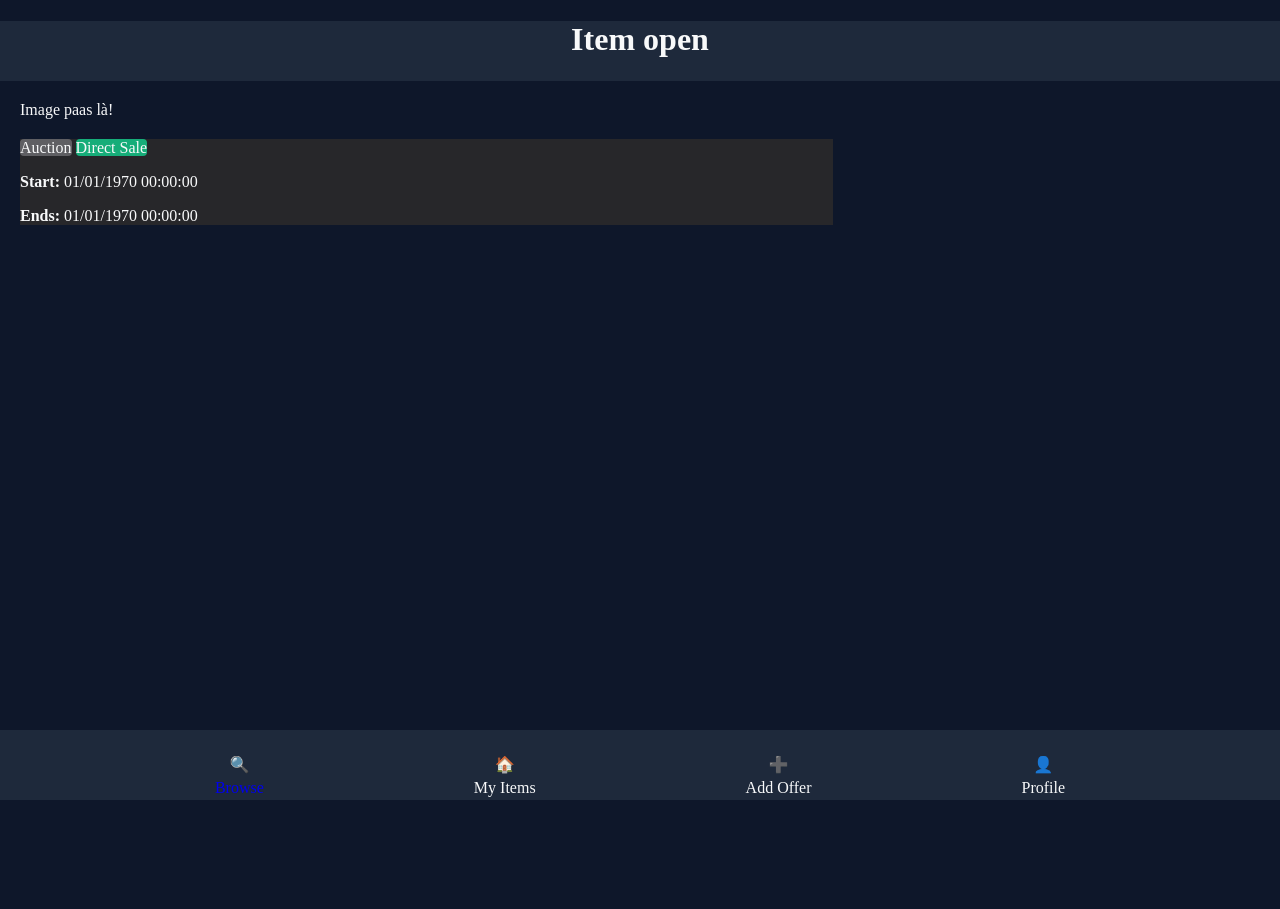
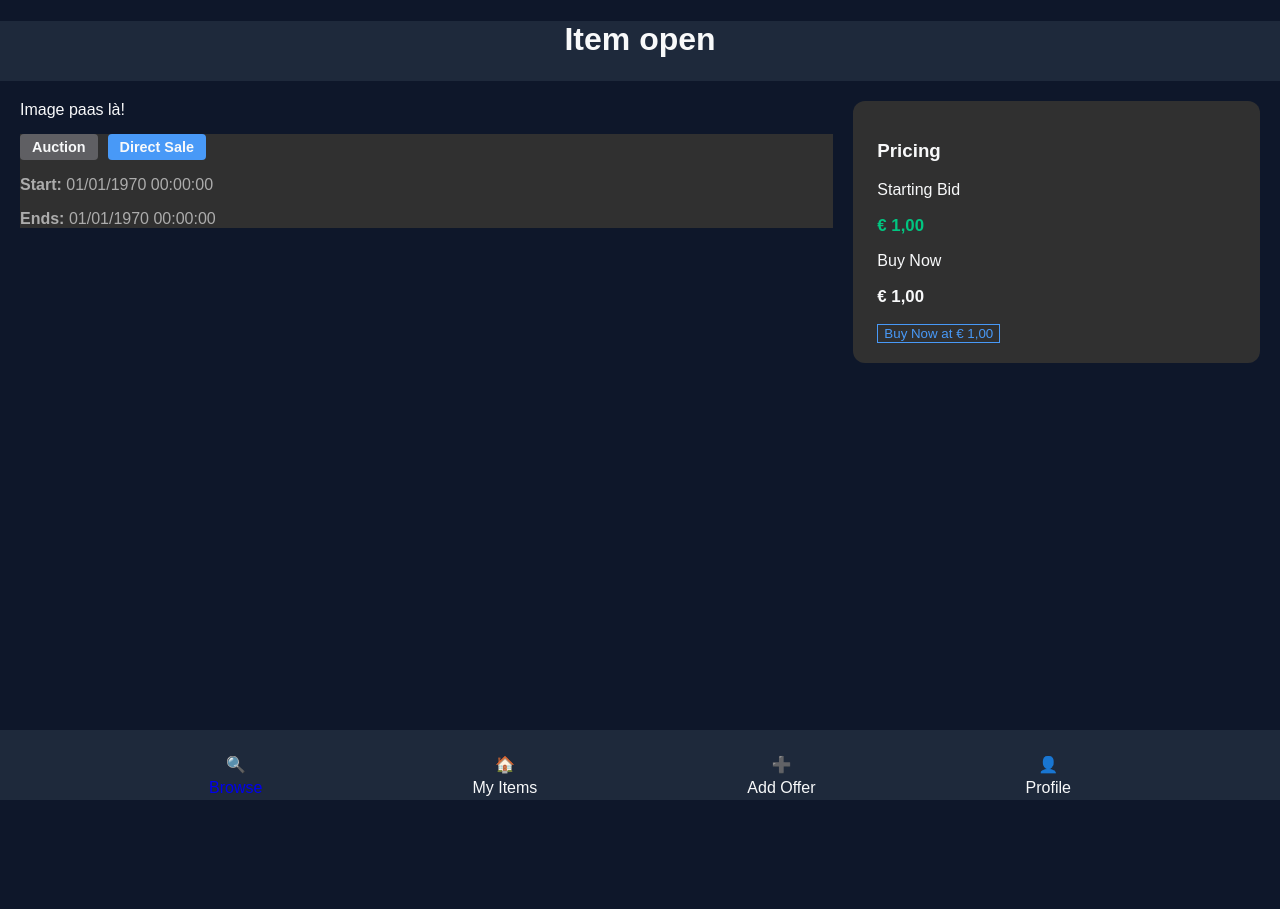
Before and after one commit to Loumana1/epayfc-auction-ajax-php, a PHP site: the page made by view/view_open_item.php in a window 1280 px wide. Before the commit the page ends 800 px from the top, so only its background shows below. Run offline with PHP 8.4, Linux system fonts and the light colour scheme; the template is opened without the code that fills it, so the values that code supplies are empty.

Commit message:
feat(open_item):implementation affichage dynamique des prix (Current Bid/Starting Bid) et refactoring CSS

```diff
--- a/css/styles.css
+++ b/css/styles.css
@@ -1,21 +1,24 @@
 :root {
---Background-grey: #27272Aff;
+--Background-grey: rgb(48, 48, 48);
 --Background-blue: #0E172Aff;
 --naBarv-blue: #1E293Bff;
 --Button-light-green: #16AD79ff;
 --Button-light-grey:  rgb(95, 95, 99);
+--Button-light-blue:  #4899F7ff;
 
 --text-white: #F8F9FAff;
 --text-blue: #4899F7ff;
---text-grey: #6C757Dff;
+--text-grey: rgb(172, 172, 172);
+--text-green:rgb(1, 198, 129);
 }
 
 body {
     background-color: var(--Background-blue);
+    font-family: Arial, Helvetica, sans-serif;
     color:var(--text-white);
     flex-direction: column;
-    min-height: 100vh;
-    padding-bottom: 80px;
+    min-height: 111vh;
+   margin-bottom: 50vh;
     margin: 0;
     padding: 0;
 }
@@ -56,7 +59,14 @@ header {
     border-radius: 8px;
 }
 
-/* --------------- Buttun Type de vent -------*/
+/* --------------- Bloc Description et Type de vent -------*/
+
+
+.item-details-section h2 {
+    margin: 0 0 10px 0;
+    font-size: 1.8em;
+}
+
 
 
 .item-details-section{
@@ -64,14 +74,27 @@ header {
 }
 
 .item-description {
+    color: var(--text-grey);
     margin: 10px 0;
     line-height: 1.6;
 }
+.item-dates {
+    color: var(--text-grey);
+}
+
+.button-type-of-sale{
+    display: flex;
+    gap: 10px;
+    margin: 15px 0;
+}
+
 
 .tag {
-    height: 10px;
+
+    padding: 5px 12px;
     border-radius: 4px;
-    font-size: 1em;
+    font-size: 0.9em;
+    font-weight: bold;
 
 }
 
@@ -80,19 +103,18 @@ header {
 }
 
 .direct-sale-tag {
-    background-color: var(--Button-light-green);
+    background-color: var(--Button-light-blue);
 }
 
-
-
-
- /* --------------- Images -------*/
+ /* --------------- Images  Additionnels --------------*/
  .additional-images-section {
     margin-top: 20px;
 }
 
 .additional-images-section h3 {
+    color: var(--text-grey);
     margin-bottom: 15px;
+    font-weight: 200;
 }
 
 .thumbnail-gallery {
@@ -111,30 +133,95 @@ header {
 }
 
 
+
+/*--------------------Bloc Pricing -----------------*/
+
+.pricing-section {
+    background-color: var(--Background-grey);
+    border-radius: 12px;
+    padding: 20px 24px;
+}
+
+.price-value,
+.price-value-current-bid {
+    font-weight: 600;
+    font-size: 1.05rem;
+}
+.price-value-current-bid {
+    color: var(--text-green);
+}
+
+.pricing-section .btn {
+    font-size: 15px;
+    width: 100%;
+    padding: 10px 0;
+    border-radius: 6px;
+    font-weight: 600;
+    cursor: pointer;
+    text-align: center;
+}
+
+
+.pricing-section .btn-place-bid {
+    margin-top: 4px;
+    margin-bottom: 2%;
+    border: none;
+    background: var(--Button-light-green);
+    color: var(--text-white);
+}
+
+.pricing-section .btn-buy-now {
+    border: 1px solid var(--text-blue);
+    background: transparent;
+    color: var(--text-blue);
+}
+
+.pricing-section .btn-place-bid:hover {
+    background: #2f8c62;
+}
+.pricing-section .btn-buy-now:hover {
+    background: rgba(150, 198, 238, 0.1);
+}
+
 /*------------------ Bloc seller info------------------*/
 .seller-section {
     background-color: var(--Background-grey);
     border-radius: 8px;
+    color: var(--text-grey);
+    padding: 16px 20px;
+    margin-top: 16px;
+}
+
+.seller-info {
+    display: flex;
+    align-items: center;
+    gap: 16px;
 }
 
 .seller-pic{
-    width: 60px;
-    height: 60px;
+    width: 50px;
+    height: 50px;
     border-radius: 50%;
     object-fit: cover;
 }
 
 .seller-pic.placeholder {
-    background-color: var(--Button-light-grey);
-    display: flex;
-    align-items: center;
-    justify-content: center;
-    font-size: 1.5em;
+    background-color: var(--Button-light-grey)
+}
+
+.seller-name {
+    margin: 0;
+    font-weight: bold;
+    color: var(--text-white);
 }
 
 
-
-
+.seller-status {
+    margin: 2px 0 0 0;
+    font-size: 0.9rem;
+    color: var(--text-grey);
+}
+/*------------------------Navigation bar--------------------*/
 .navBar {
     height: 40px;
     position: fixed;
--- a/model/ModelItems.php
+++ b/model/ModelItems.php
@@ -9,7 +9,7 @@ class ModelItems extends Model {
 
 
     //Choper info de l'item courant
-    public static function get_Item_By_Id(int $itemId): Item|false{   // à  remplace array par Item|false une fois que il aura la classe items
+    public static function get_Item_By_Id(int $itemId): Item|false{
         $query = self::execute("SELECT * FROM v_items_status WHERE id = :id", ['id' => $itemId]);
         $data = $query->fetch();
         if ($data === false) { // a remplacer $query->rowCount() == 0 ( lorsque il y aura class Items)
--- a/model/User.php
+++ b/model/User.php
@@ -1,4 +1,3 @@
-
 
 <?php
 class User {
--- a/view/view_open_item.php
+++ b/view/view_open_item.php
@@ -40,7 +40,6 @@
                         <?php endif; ?>
             </section>
 
-
                     <!-- Bloc item description section -->
             <section class="item-details-section" >
                         <h2><?= htmlspecialchars($item->get_Title()) ?></h2>
@@ -50,8 +49,8 @@
 
 
 
-                        <!--button type de vents section -status tag  -->
-                    <div>
+                        <!--button type de vents section -->
+                    <div class="button-type-of-sale">
 
                         <?php if ($item->get_Is_Auction()): ?>
                                 <span class="tag auction-sale-tag">Auction</span>
@@ -65,7 +64,7 @@
                     </div>
 
 
-                        <div>
+                        <div class="item-dates">
 
                             <p><strong>Start:</strong> <?= date('d/m/Y H:i:s',
                             strtotime($item->get_Created_At())) ?></p>
@@ -81,7 +80,7 @@
                <!-- bloc images additionnel -->
             <?php if (count($pictures) > 1): ?>
             <section class="additional-images-section">
-                <h3>Additional Images</h3>
+                <h3 class="additional-images-tittle">Additional Images</h3>
 
                 <div class="thumbnail-gallery">
 
@@ -95,8 +94,6 @@
 
                          >
              <?php endforeach; ?>
-
-
                 </div>
             </section>
             <?php endif; ?>
@@ -111,12 +108,67 @@
         <aside class="sidebar-content">
 
 
-                <!-- info Seller -->
+<!----- Box Pricing section ------------->
+
+ <section class="pricing-section">
+        <h3 class="pricing-title">Pricing</h3>
+
+                <!--- Prix ----->
+                <?php if ($item->has_bids ): ?>
+
+                    <div class="price-row">
+                        <label class="price-label" >Current Bid</label>
+                    <p class="price-value-current-bid">€ <?= number_format($item->get_Max_Bid(), 2, ',', '.') ?></p>
+                    </div>
+                <?php elseif($item->get_Is_Auction()): ?>
+
+
+                    <div  class="price-row">
+                        <label class="price-label">Starting Bid</label>
+                        <p class="price-value-current-bid">€ <?= number_format($item->get_Starting_Bid(), 2, ',', '.') ?></p>
+                    </div>
+                <?php endif; ?>
+
+                <?php if ($item->get_Buy_Now_Price()): ?>
+                    <div class="price-row">
+                        <label class="price-label">Buy Now</label>
+                        <p class="price-value">€ <?= number_format($item->get_Buy_Now_Price(), 2, ',', '.') ?></p>
+                    </div>
+                <?php endif; ?>
+
+
+                <!-- Formulmaire  BId-->
+                 <!-- if ($isOpen && !$isOwner && $currentUser)-->
+                <?php if ($isOpen && $item->get_Is_Auction()): ?>
+
+                        <form class="bid-form" >
+
+                            <div class="bid-input-group">
+                                <span >€</span>
+                                <input type="number" required>
+
+                            </div>
+                            <button type="submit" class="btn-place-bid">Place Bid</button>
+                        </form>
+          <?php endif; ?>
+                              <?php if ($item->get_Buy_Now_Price()): ?>
+
+                            <button type="submit" class="btn-buy-now">
+                                Buy Now at € <?= number_format($item->get_Buy_Now_Price(), 2, ',', '.') ?>
+                            </button>
+
+                    <?php endif; ?>
+</section>
+
+
+
+
+                <!-- Box info Seller -->
 
 
                      <!--------------------------------------->
                     <!-- A faire
-                    -Placehorde rond, qd pas d'image
+
 
                     -->
                     <!---------------------------------------->
@@ -124,20 +176,22 @@
 
             <?php if ($seller): ?>
             <section class="seller-section">
-                <h4>Seller</h4>
-                <div >
+                <h3>Seller Information</h3>
+                <div class="seller-info" >
                     <?php if ($seller->picture_path): ?>
                         <img src="<?= $web_root . str_replace('.jpg',
                          '_thumbnail.jpg', $seller->picture_path) ?>"
                              class="seller-pic">
                     <?php else: ?>
-                        <div  class="seller-pic placeholder"> no pic</div>
+                        <div  class="seller-pic placeholder"> </div>
                     <?php endif; ?>
-                    <div>
-                        <p><?= htmlspecialchars($seller->pseudo) ?></p>
-                     <!--   <p >Member</p>-->
+                    <div  class="seller-details">
+                        <h2 class="seller-name"><?= htmlspecialchars($seller->pseudo) ?></h2>
+                        <p class="seller-status">Member</p>
+
                     </div>
                 </div>
+
             </section>
             <?php endif; ?>
 
```
Also changed, not shown: controller/ControllerOpenItem.php (+17 -1 lines), model/Item.php (+9 -2 lines).
